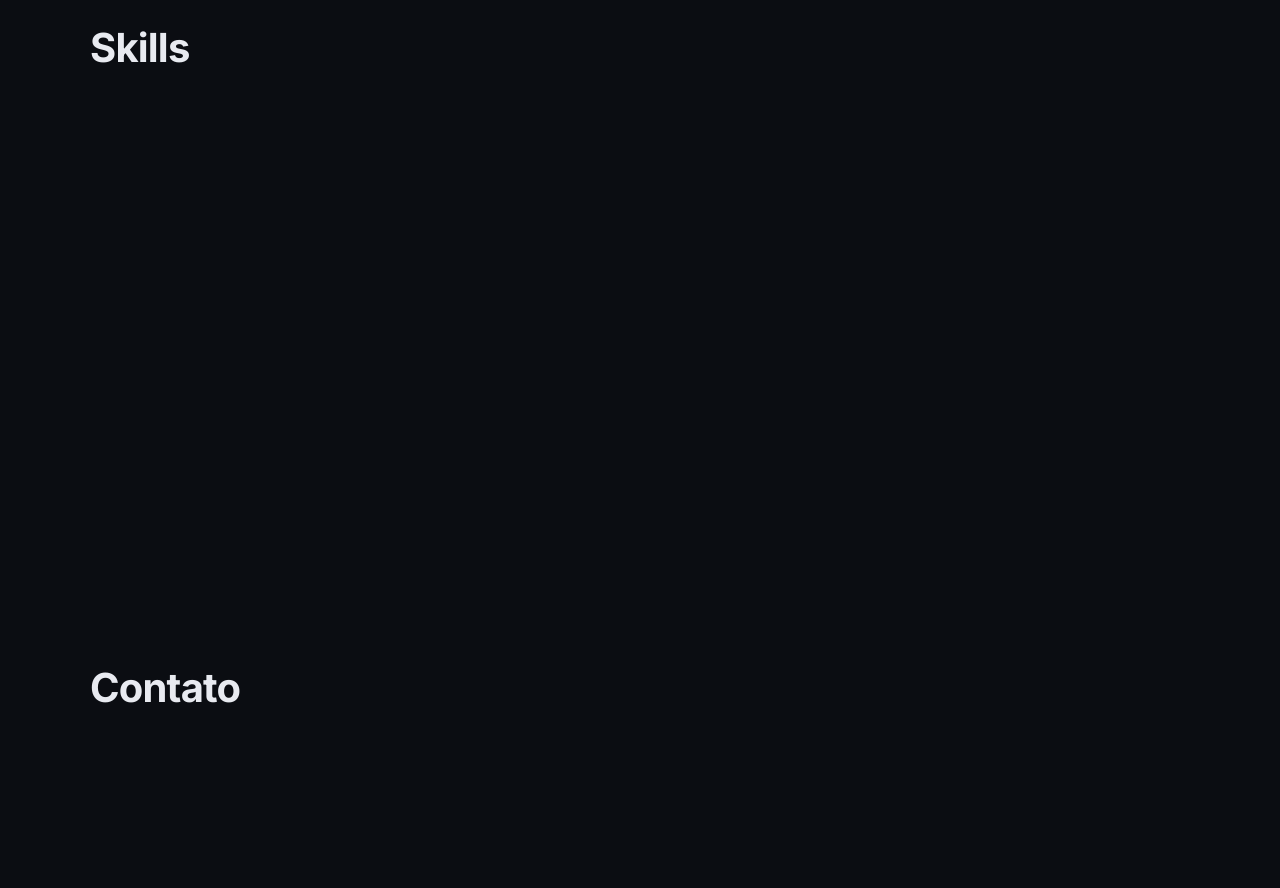
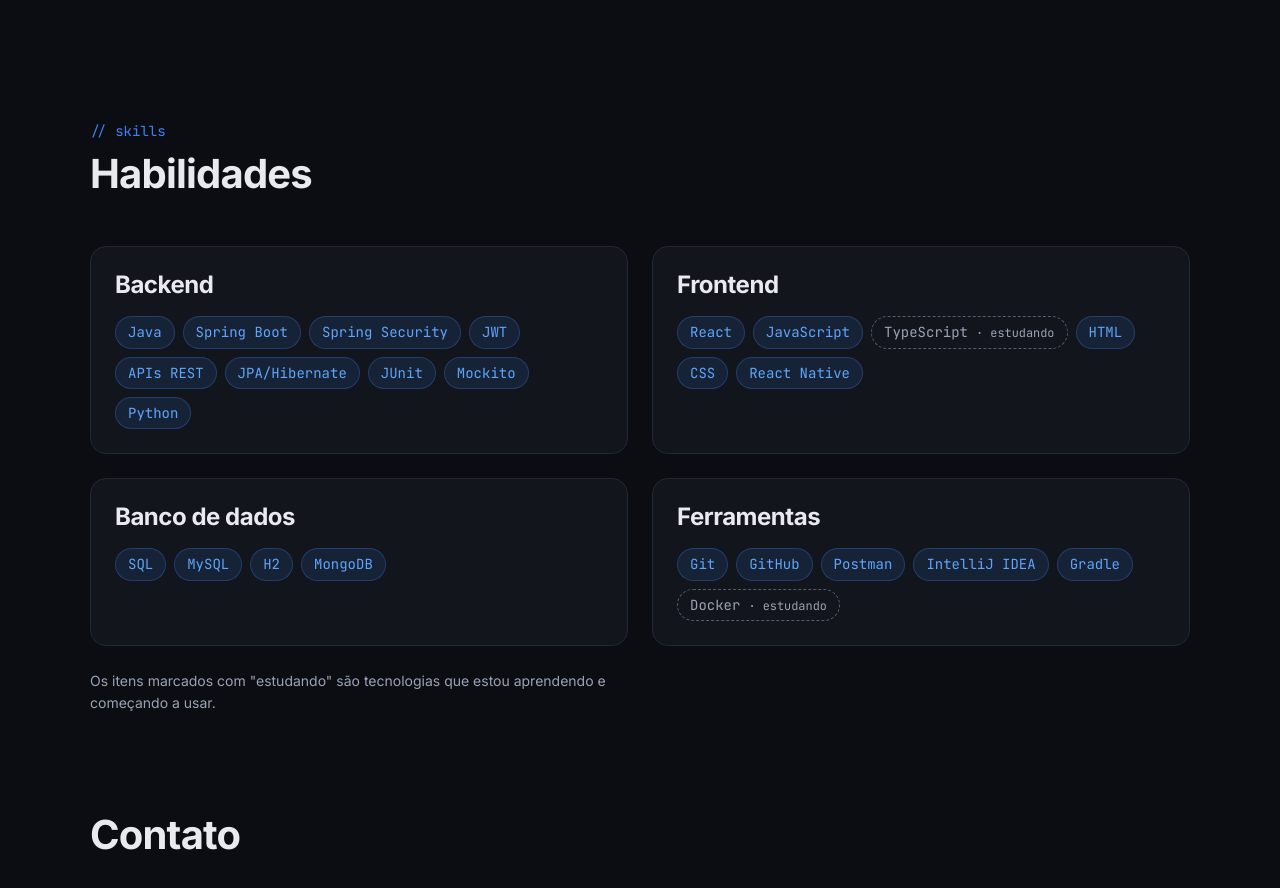
Before and after one commit to Henrikel-1/portfolio, a React (Vite) app: page / in a window 1280 px wide. Shown: the part 3560-4448 px from the top of the page. Built offline with nearby package versions, Linux system fonts and the light colour scheme.

Commit message:
feat: cria seção Skills por categorias

```diff
--- a/src/App.tsx
+++ b/src/App.tsx
@@ -3,9 +3,16 @@
 import About from "./components/About/About";
 import Experience from "./components/Experience/Experience";
 import Projects from "./components/Projects/Projects";
+import Skills from "./components/Skills/Skills";
 import { navLinks } from "./data/navLinks";
 
-const builtSections = ["#inicio", "#sobre", "#experiencia", "#projetos"];
+const builtSections = [
+  "#inicio",
+  "#sobre",
+  "#experiencia",
+  "#projetos",
+  "#skills",
+];
 
 function App() {
   return (
@@ -16,6 +23,7 @@
         <About />
         <Experience />
         <Projects />
+        <Skills />
 
         {/* TEMPORÁRIO: seções vazias só pra testar a navegação */}
         {navLinks
--- /dev/null
+++ b/src/components/Skills/Skills.module.css
@@ -0,0 +1,45 @@
+.skills {
+  padding-block: var(--space-16);
+}
+
+.grid {
+  display: grid;
+  grid-template-columns: 1fr;
+  gap: var(--space-6);
+}
+
+.card {
+  display: flex;
+  flex-direction: column;
+  gap: var(--space-4);
+  padding: var(--space-6);
+  background-color: var(--color-surface);
+  border: 1px solid var(--color-border);
+  border-radius: var(--radius-lg);
+  transition: border-color var(--transition);
+}
+
+.card:hover {
+  border-color: var(--color-accent);
+}
+
+.title {
+  font-size: var(--text-xl);
+}
+
+.legend {
+  margin-top: var(--space-6);
+  font-size: var(--text-sm);
+}
+
+@media (min-width: 640px) {
+  .grid {
+    grid-template-columns: repeat(2, 1fr);
+  }
+}
+
+@media (min-width: 768px) {
+  .skills {
+    padding-block: var(--space-24);
+  }
+}
--- /dev/null
+++ b/src/components/Skills/Skills.tsx
@@ -0,0 +1,42 @@
+import SectionHeading from "../SectionHeading/SectionHeading";
+import TagList from "../TagList/TagList";
+import { skillCategories } from "../../data/skills";
+import styles from "./Skills.module.css";
+
+function Skills() {
+  return (
+    <section
+      id="skills"
+      className={styles.skills}
+      aria-labelledby="skills-title"
+    >
+      <div className="container">
+        <SectionHeading
+          id="skills-title"
+          eyebrow="// skills"
+          title="Habilidades"
+        />
+
+        <div className={styles.grid}>
+          {skillCategories.map((category) => (
+            <div key={category.title} className={styles.card}>
+              <h3 className={styles.title}>{category.title}</h3>
+              <TagList
+                items={category.skills}
+                learningItems={category.learning}
+                label={`Habilidades de ${category.title}`}
+              />
+            </div>
+          ))}
+        </div>
+
+        <p className={styles.legend}>
+          Os itens marcados com "estudando" são tecnologias que estou
+          aprendendo e começando a usar.
+        </p>
+      </div>
+    </section>
+  );
+}
+
+export default Skills;
--- /dev/null
+++ b/src/data/skills.ts
@@ -0,0 +1,43 @@
+export interface SkillCategory {
+  title: string;
+  skills: string[];
+  learning?: string[];
+}
+
+export const skillCategories: SkillCategory[] = [
+  {
+    title: "Backend",
+    skills: [
+      "Java",
+      "Spring Boot",
+      "Spring Security",
+      "JWT",
+      "APIs REST",
+      "JPA/Hibernate",
+      "JUnit",
+      "Mockito",
+      "Python",
+    ],
+  },
+  {
+    title: "Frontend",
+    skills: [
+      "React",
+      "JavaScript",
+      "TypeScript",
+      "HTML",
+      "CSS",
+      "React Native",
+    ],
+    learning: ["TypeScript"],
+  },
+  {
+    title: "Banco de dados",
+    skills: ["SQL", "MySQL", "H2", "MongoDB"],
+  },
+  {
+    title: "Ferramentas",
+    skills: ["Git", "GitHub", "Postman", "IntelliJ IDEA", "Gradle", "Docker"],
+    learning: ["Docker"],
+  },
+];
```
